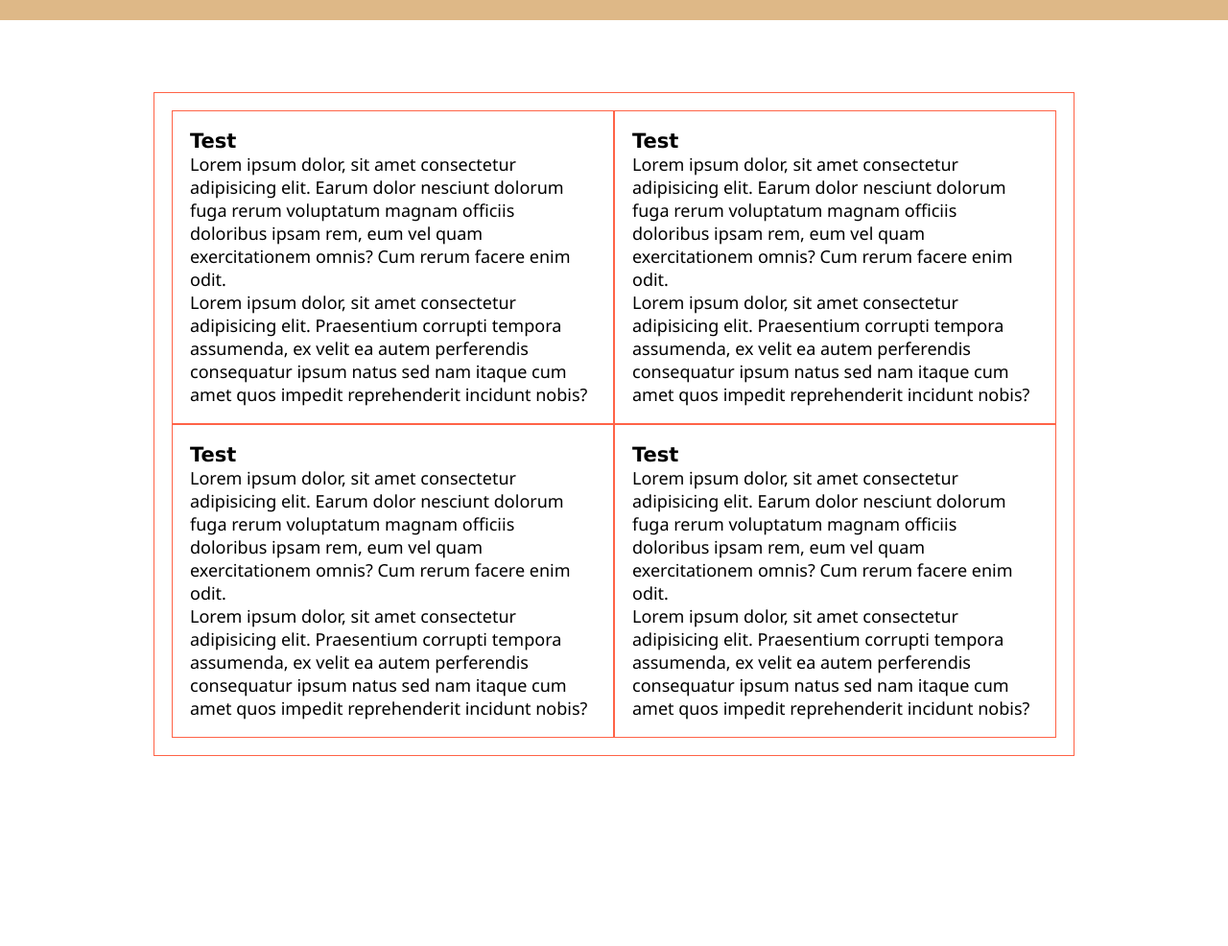
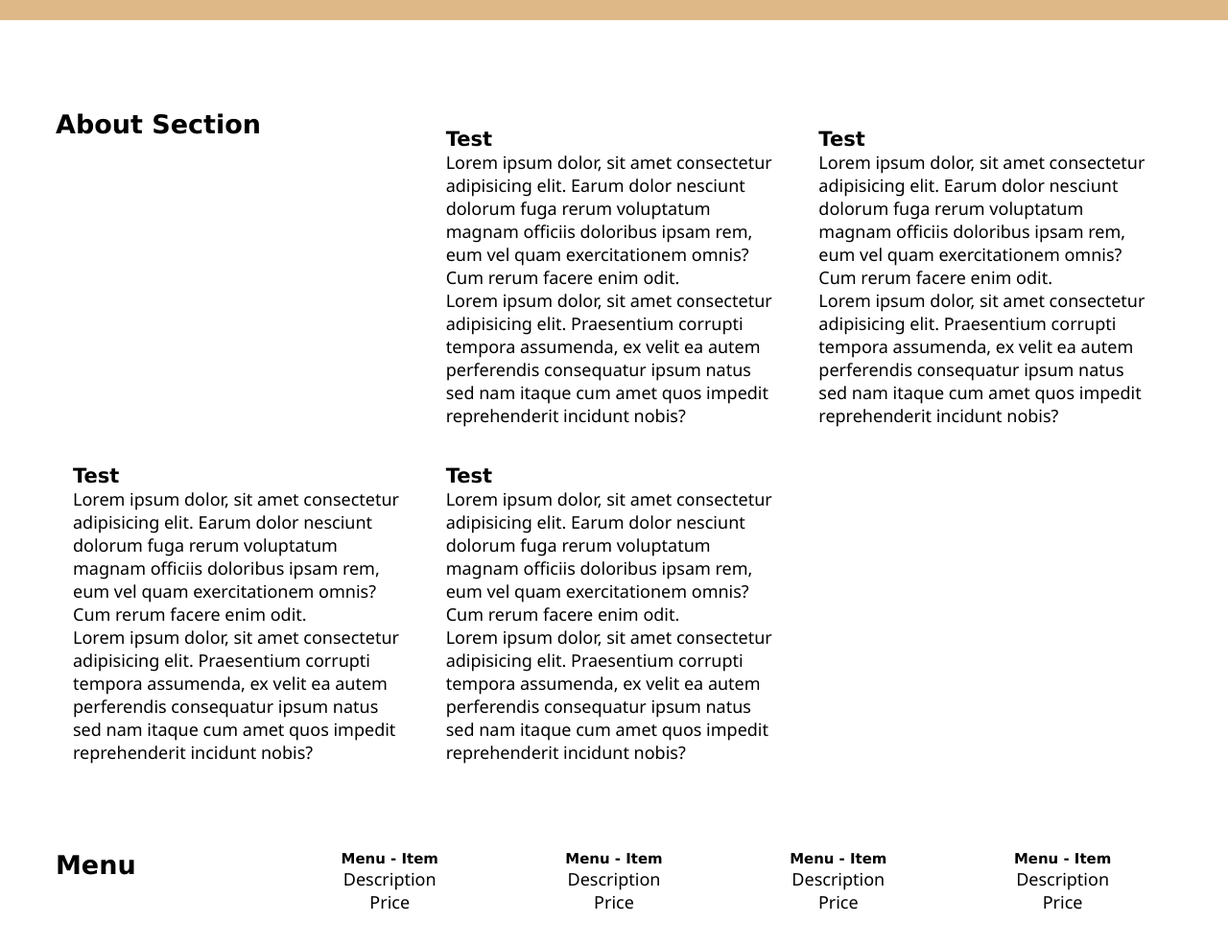
Before and after one commit to timegated/restaurant-template, a website built with webpack: page src/index.html in a window 1280 px wide. Shown: the part 84-1070 px from the top of the page at 96% size. Built offline with nearby package versions, Linux system fonts and the light colour scheme.

Commit message:
menuSection: added, getting basic layout together

```diff
--- /dev/null
+++ b/src/css/about.css
@@ -0,0 +1,5 @@
+.about-section {
+    display: grid;
+    grid-template-columns: repeat(auto-fill, minmax(350px, 1fr));
+    grid-gap: 2px;
+}
--- a/src/css/main.css
+++ b/src/css/main.css
@@ -1,6 +1,8 @@
 @import url("./navbar.css");
 @import url("./typography.css");
 @import url("./mobile.css");
+@import url("./about.css");
+@import url("./menu.css");
 
 *,
 *:before,
@@ -16,16 +18,10 @@ html, body {
 }
 
 main {
-    max-width: 960px;
+    max-width: 1200px;
     margin: 10rem auto;
 }
 
-.about-section {
-    display: grid;
-    grid-template-columns: repeat(auto-fill, minmax(350px, 1fr));
-}
-
 section {
-    border: 1px solid tomato;
     padding: 1rem;
 }
--- /dev/null
+++ b/src/css/menu.css
@@ -0,0 +1,10 @@
+.menu-section {
+  margin-top: 2rem;
+  display: grid;
+  grid-template-columns: repeat(auto-fit, minmax(150px, 1fr));
+  grid-gap: 5px;
+}
+
+.menu-section__item {
+  text-align: center;
+}
--- a/src/index.html
+++ b/src/index.html
@@ -35,6 +35,7 @@
     </header>
     <main>
         <section class="about-section">
+            <h1>About Section</h1>
             <section class="about-section__item">
                 <h1>Test</h1>
                 <p> Lorem ipsum dolor, sit amet consectetur adipisicing elit.
@@ -72,6 +73,29 @@
                     incidunt nobis?</p>
             </section>
         </section>
+        <section class="menu-section">
+            <h1>Menu</h1>
+            <div class="menu-section__item">
+                <h5>Menu - Item</h5>
+                <p>Description</p>
+                <p>Price</p>
+            </div>
+            <div class="menu-section__item">
+                <h5>Menu - Item</h5>
+                <p>Description</p>
+                <p>Price</p>
+            </div>
+            <div class="menu-section__item">
+                <h5>Menu - Item</h5>
+                <p>Description</p>
+                <p>Price</p>
+            </div>
+            <div class="menu-section__item">
+                <h5>Menu - Item</h5>
+                <p>Description</p>
+                <p>Price</p>
+            </div>
+        </section>
     </main>
 </body>
 
```
